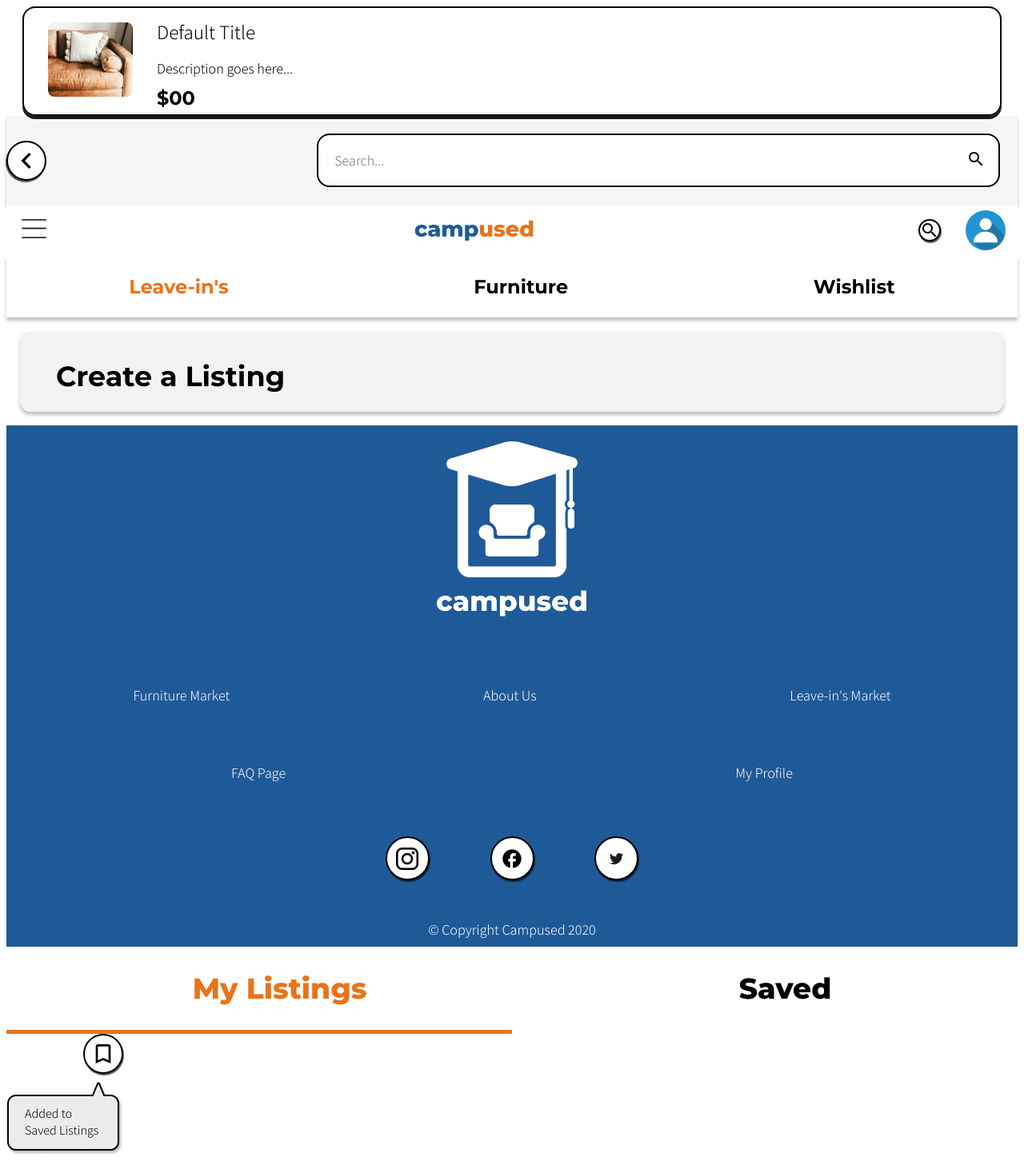
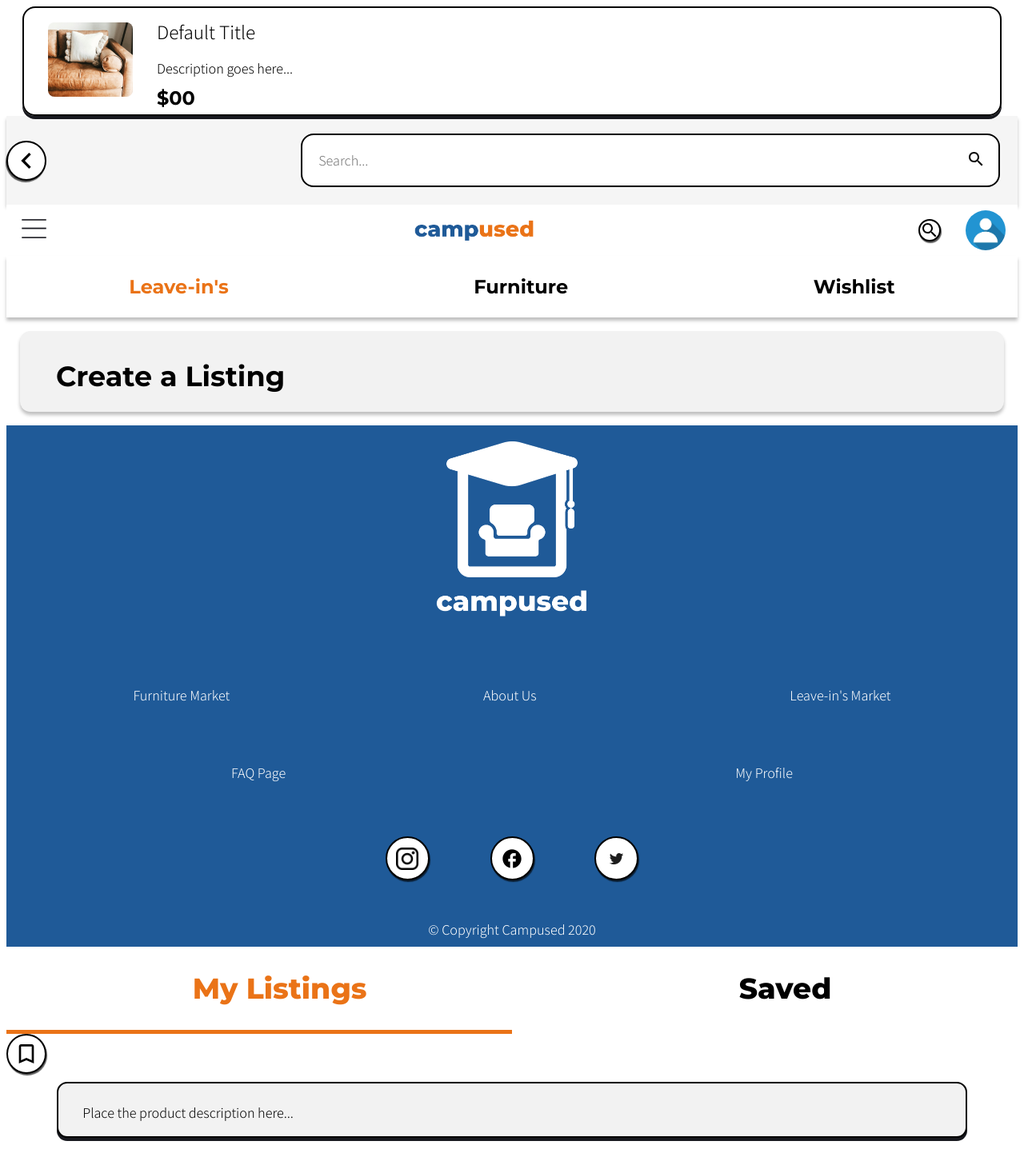
Before and after one commit to cindyparkk/campused, a Next.js app: page /TestingComps in a window 1280 px wide. Shown: the whole page at 80% size. After the commit the page ends 1431 px from the top, so only its background shows below. Built offline with nearby package versions, Linux system fonts and the light colour scheme.

Commit message:
fixed profileslider/savedbutton, made productdesc

```diff
--- a/comps/CircleButton/index.js
+++ b/comps/CircleButton/index.js
@@ -32,9 +32,8 @@ const IconContainer = styled.div`
 `;
 
 const Icon = styled.img`
-    height: ${props=>props.iconwidth ? props.iconwidth : "100%"};
+    height: ${props=>props.iconheight ? props.iconheight : "100%"};
     width: ${props=>props.iconwidth ? props.iconwidth : "100%"};
-    color: red;
 `;
 
 
--- /dev/null
+++ b/comps/ProductDescription/index.js
@@ -0,0 +1,44 @@
+import React, {useState} from 'react';
+import styled from 'styled-components';
+
+
+const Main = styled.div`
+    display: flex;
+    justify-content: center;
+
+`;
+
+const Container = styled.div`
+    background: #F2F2F2;
+    border: 2px solid #000000;
+    box-sizing: border-box;
+    box-shadow: 0px 4px 0px #18191F;
+    border-radius: 13px;
+    width: 90%;
+`;
+
+const Text = styled.p`
+    margin-left: 30px;
+    margin-top: 25px;
+`;
+
+
+
+const ProductDescription = ({description}) =>{
+    return <Main>
+
+    <Container>
+
+<Text>{description}</Text>
+
+        </Container>
+
+   </Main>
+   }
+
+   ProductDescription.defaultProps = {
+        description: "Place the product description here..."
+   }
+
+
+   export default ProductDescription;
--- a/comps/ProfileSlider/index.js
+++ b/comps/ProfileSlider/index.js
@@ -43,7 +43,7 @@ const Text = styled.div`
 const BorderContainer = styled.div`
     width: 100%;
     display: flex;
-    transition: 0.5s;
+    transition: transform 0.5s;
     justify-content: ${props=>props.slider ? 'flex-end' : 'flex-start'};
 `;
 
@@ -67,7 +67,10 @@ const ProfileSlider = () =>{
         }}>Saved</Wishlist>
     </Text>
 
-<BorderContainer>
+<BorderContainer selected={selected === 1} slider={slider === true} onClick={()=>{
+            setSelected(1);
+            setSlider(true);
+        }}>
     <Container>
 
     </Container>
--- a/comps/Saved/index.js
+++ b/comps/Saved/index.js
@@ -1,4 +1,4 @@
-import React, {useState} from 'react';
+import React, {useState, useEffect} from 'react';
 import styled from 'styled-components';
 
 import CircleButton from '../CircleButton';
@@ -8,7 +8,12 @@ const Main = styled.div`
 `;
 
 const Icon = styled.img`
-    color: red;
+    width: 33px;
+    height: 33px;
+    position: absolute;
+    top: 19%;
+    left: 19%;
+    display: ${props=>props.savedselected ? "flex" : "none"};
 `;
 
 const IconContainer = styled.div`
@@ -35,19 +40,52 @@ const Text = styled.p`
 const AddedContainer = styled.div`
     max-width: 200px;
     position: relative;
+    transition: opacity 3s;
+    display: ${props=>props.message ? "flex" : "none"};
+    opacity: ${props=>props.fade ? "0" : "1"};
+`;
+
+const Icons = styled.div`
+    position: relative;
+`;
+
+const CircleButtonCont = styled.div`
+    display: inline-flex;
 `;
 
 const Saved = () =>{
+    const [savedselected, clickSaved] = useState(false);
+    const [message, addedMessage] = useState(false);
+    // const [fade, fadeOut] = useState(false);
 
+    // useEffect(() => {
+    //     const fade = setTimeout(() => {
+    //        alert('hey');
+    //      }, 3000);
+    //    },[]);
 
  return <Main>
 
 
     <IconContainer>
-        <CircleButton icon='/saved.svg' iconwidth='32px'/>
+        <Icons>
+            <CircleButtonCont message={message} savedselected={savedselected} onClick={()=>{
+            clickSaved(!savedselected);
+            addedMessage(!message);
+            // setTimeout();
+        }}>
+        <CircleButton icon='/saved.svg' iconwidth='32px' iconheight='32px'
+        />
+        </CircleButtonCont>
+        <Icon savedselected={savedselected} onClick={()=>{
+            clickSaved(!savedselected);
+        }} src='/savedselected.png' />
+        </Icons>
      </IconContainer>
 
-    <AddedContainer>
+    <AddedContainer message={message} onClick={()=>{
+            addedMessage(!message);
+        }}>
      <Added src='/addedtosaved.png' />
      <Text>Added to Saved Listings</Text>
      </AddedContainer>
@@ -57,8 +95,12 @@ const Saved = () =>{
 
 }
 
+
+
 Saved.defaultProps = {
-
+    savedselected: 'none',
+    message: 'none',
+    fade: '1'
 }
 
 
--- a/comps/Search/index.js
+++ b/comps/Search/index.js
@@ -25,7 +25,7 @@ const Container = styled.div`
 `;
 
 const SearchBar = styled.input`
-    padding: 20px 0px 20px 0px;
+    padding: 20px 0px 20px 20px;
     border: 2px solid black;
     border-radius: 16px;
     width: 70%;
@@ -33,13 +33,8 @@ const SearchBar = styled.input`
     outline: none;
     ::placeholder {
         font-family: 'Assistant', sans-serif;
-        text-indent: 20px;
     }
     font-family: 'Assistant', sans-serif;
-    ::-webkit-input-placeholder {text-indent:20px!important;}
-    :-moz-placeholder { text-indent:20px!important;}
-    ::-moz-placeholder {text-indent:20px!important;}
-    :-ms-input-placeholder {text-indent:20px!important;}
 `;
 
 const Icon = styled.img`
--- a/pages/TestingComps/index.js
+++ b/pages/TestingComps/index.js
@@ -7,6 +7,7 @@ import CreateListing from '../../comps/CreateListing';
 import Footer from '../../comps/Footer';
 import ProfileSlider from '../../comps/ProfileSlider';
 import Saved from '../../comps/Saved';
+import ProductDescription from '../../comps/ProductDescription';
 
 export default function Home() {
 
@@ -19,6 +20,7 @@ export default function Home() {
       <Footer />
       <ProfileSlider />
       <Saved />
+      <ProductDescription />
     </div>
 
 }
```
Also changed, not shown: public/savedselected.png (added), 1 other file (tests, documents, lock files or other folders).
